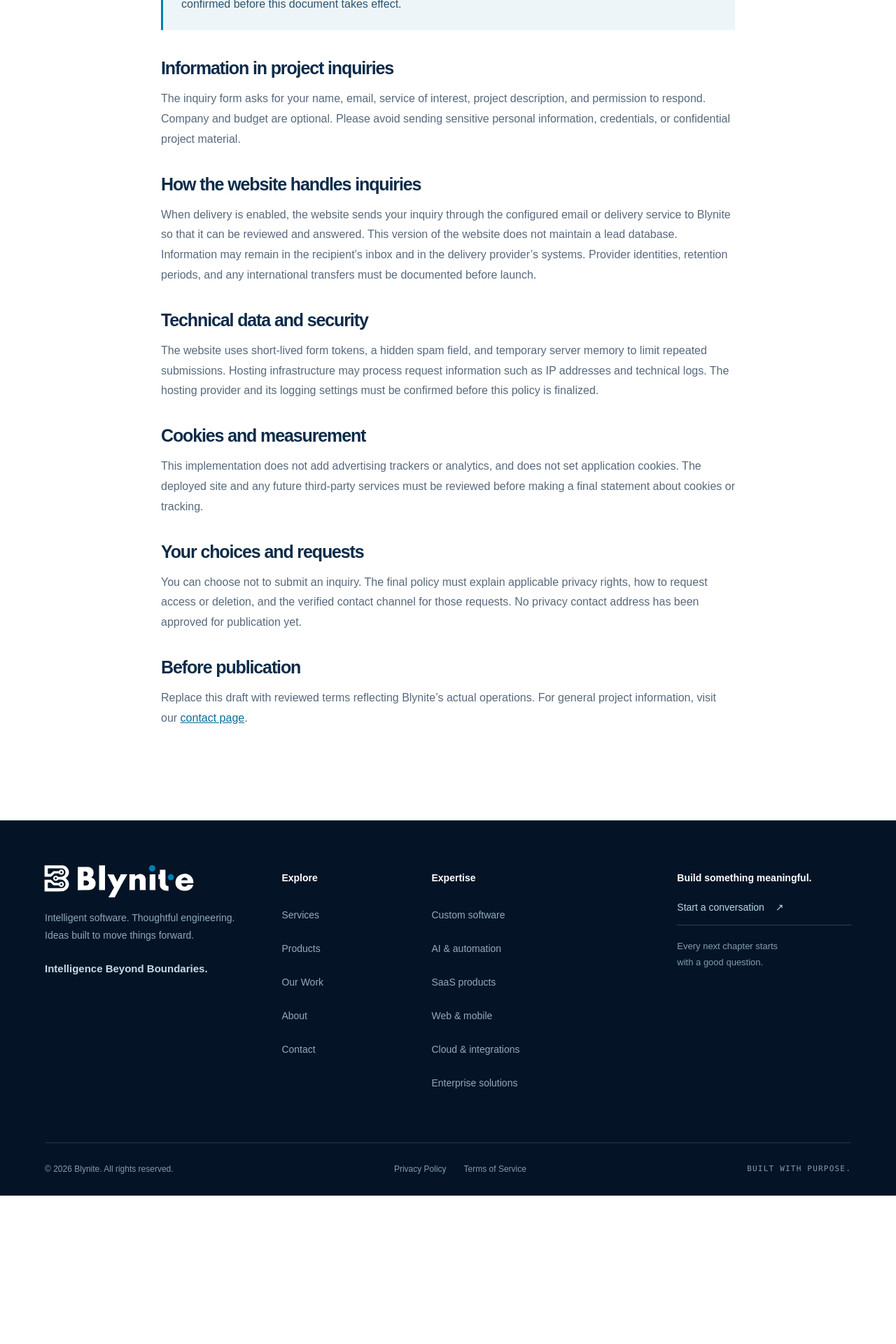
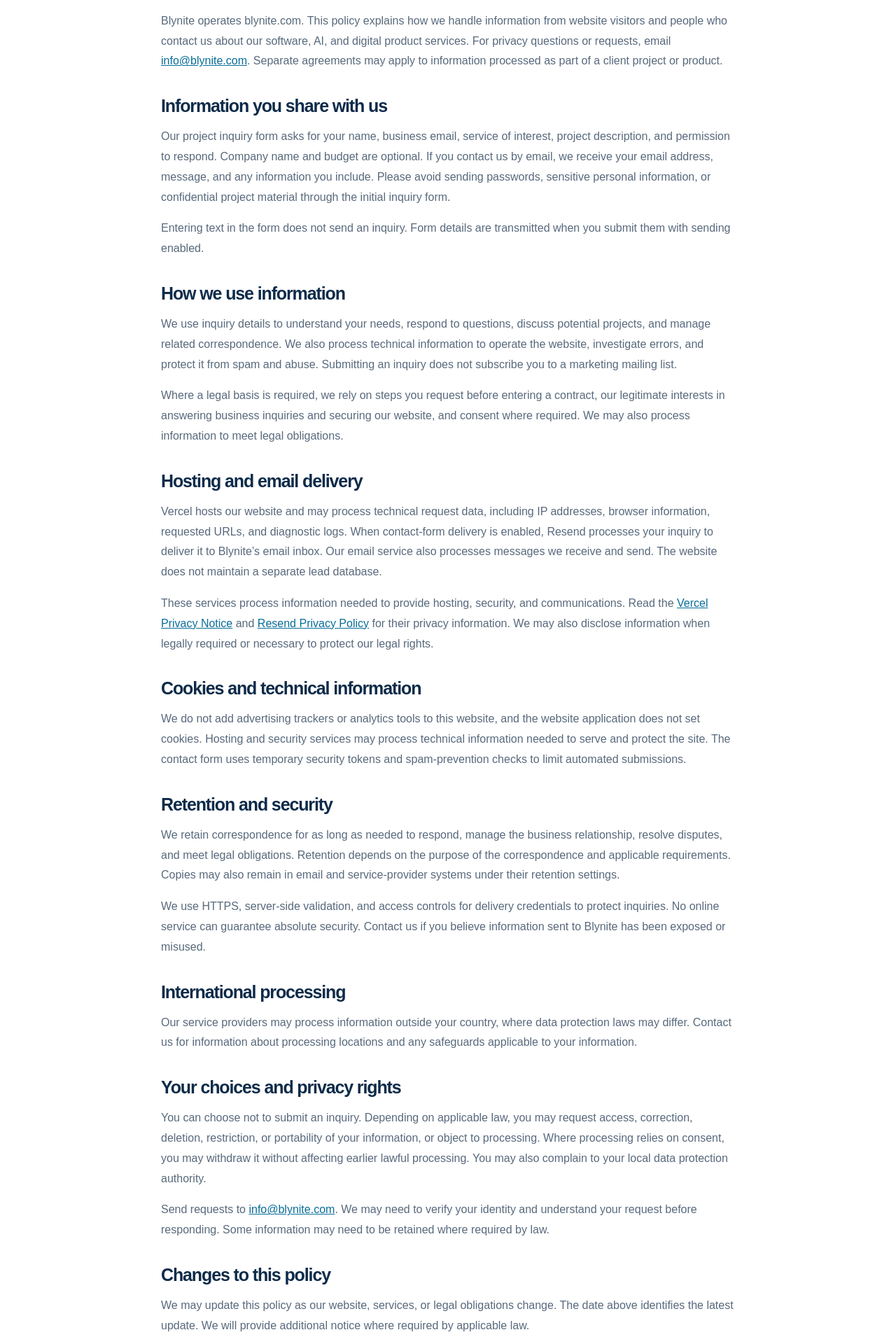
Before and after one commit to amirmustafamtp/blynite, a Next.js app: page /privacy in a window 1280 px wide. Shown: the part 640-2560 px from the top of the page at 70% size. Before the commit the page ends 2348 px from the top, so only its background shows below. Built offline with nearby package versions, Linux system fonts and the light colour scheme.

Commit message:
Publish website privacy policy and update search metadata

```diff
--- a/src/app/globals.css
+++ b/src/app/globals.css
@@ -1536,6 +1536,9 @@ svg {
   font-size: 16px;
   color: var(--muted);
 }
+.legal-section p + p {
+  margin-top: 16px;
+}
 .legal-section a {
   color: #086d98;
   text-decoration: underline;
--- a/src/app/privacy/page.tsx
+++ b/src/app/privacy/page.tsx
@@ -1,10 +1,9 @@
 import { LegalPage } from "@/components/legal-page";
 import { pageMetadata } from "@/lib/metadata";
 export const metadata = pageMetadata(
-  "Privacy Policy — Draft",
-  "Blynite's draft privacy policy, pending review before launch.",
+  "Privacy Policy",
+  "How Blynite handles personal information, project inquiries, hosting, and privacy requests.",
   "/privacy",
-  true,
 );
 export default function Privacy() {
   return <LegalPage type="privacy" />;
--- a/src/app/sitemap.ts
+++ b/src/app/sitemap.ts
@@ -4,6 +4,7 @@ import { services } from "@/data/services";
 import { publicCaseStudies, publicProducts } from "@/data/catalog";
 export default function sitemap(): MetadataRoute.Sitemap {
   return [
+    "/privacy",
     ...navigation.map((item) => item.href),
     ...services.map((item) => `/services/${item.slug}`),
     ...publicProducts.map((item) => `/products/${item.slug}`),
--- a/src/components/legal-page.tsx
+++ b/src/components/legal-page.tsx
@@ -5,11 +5,20 @@ export function LegalPage({ type }: { type: "privacy" | "terms" }) {
   return (
     <>
       <PageHero
-        eyebrow="Legal · Draft for review"
+        eyebrow={privacy ? "Legal" : "Legal · Draft for review"}
         title={privacy ? "Privacy Policy" : "Terms of Service"}
-        description="This document is a working draft. It requires review and approval before the website launches publicly."
+        description={
+          privacy
+            ? "How we handle personal information when you visit our website or contact Blynite."
+            : "This document is a working draft. It requires review and approval before the website launches publicly."
+        }
       />
       <article id="page-content" className="container narrow-content section">
+        {privacy ? (
+          <p>
+            Last updated: <time dateTime="2026-10-21">October 21, 2026</time>
+          </p>
+        ) : (
           <div className="legal-draft">
             <strong>Draft — not an approved legal policy.</strong>
             <p>
@@ -18,57 +27,141 @@ export function LegalPage({ type }: { type: "privacy" | "terms" }) {
               document takes effect.
             </p>
           </div>
+        )}
         {privacy ? (
           <>
             <section className="legal-section">
-              <h2>Information in project inquiries</h2>
+              <h2>About this policy</h2>
               <p>
-                The inquiry form asks for your name, email, service of interest,
-                project description, and permission to respond. Company and
-                budget are optional. Please avoid sending sensitive personal
-                information, credentials, or confidential project material.
+                Blynite operates blynite.com. This policy explains how we handle
+                information from website visitors and people who contact us
+                about our software, AI, and digital product services. For
+                privacy questions or requests, email{" "}
+                <a href="mailto:info@blynite.com">info@blynite.com</a>. Separate
+                agreements may apply to information processed as part of a
+                client project or product.
               </p>
             </section>
             <section className="legal-section">
-              <h2>How the website handles inquiries</h2>
+              <h2>Information you share with us</h2>
               <p>
-                When delivery is enabled, the website sends your inquiry through
-                the configured email or delivery service to Blynite so that it
-                can be reviewed and answered. This version of the website does
-                not maintain a lead database. Information may remain in the
-                recipient’s inbox and in the delivery provider’s systems.
-                Provider identities, retention periods, and any international
-                transfers must be documented before launch.
+                Our project inquiry form asks for your name, business email,
+                service of interest, project description, and permission to
+                respond. Company name and budget are optional. If you contact us
+                by email, we receive your email address, message, and any
+                information you include. Please avoid sending passwords,
+                sensitive personal information, or confidential project material
+                through the initial inquiry form.
+              </p>
+              <p>
+                Entering text in the form does not send an inquiry. Form details
+                are transmitted when you submit them with sending enabled.
               </p>
             </section>
             <section className="legal-section">
-              <h2>Technical data and security</h2>
+              <h2>How we use information</h2>
               <p>
-                The website uses short-lived form tokens, a hidden spam field,
-                and temporary server memory to limit repeated submissions.
-                Hosting infrastructure may process request information such as
-                IP addresses and technical logs. The hosting provider and its
-                logging settings must be confirmed before this policy is
-                finalized.
+                We use inquiry details to understand your needs, respond to
+                questions, discuss potential projects, and manage related
+                correspondence. We also process technical information to operate
+                the website, investigate errors, and protect it from spam and
+                abuse. Submitting an inquiry does not subscribe you to a
+                marketing mailing list.
+              </p>
+              <p>
+                Where a legal basis is required, we rely on steps you request
+                before entering a contract, our legitimate interests in
+                answering business inquiries and securing our website, and
+                consent where required. We may also process information to meet
+                legal obligations.
               </p>
             </section>
             <section className="legal-section">
-              <h2>Cookies and measurement</h2>
+              <h2>Hosting and email delivery</h2>
               <p>
-                This implementation does not add advertising trackers or
-                analytics, and does not set application cookies. The deployed
-                site and any future third-party services must be reviewed before
-                making a final statement about cookies or tracking.
+                Vercel hosts our website and may process technical request data,
+                including IP addresses, browser information, requested URLs, and
+                diagnostic logs. When contact-form delivery is enabled, Resend
+                processes your inquiry to deliver it to Blynite’s email inbox.
+                Our email service also processes messages we receive and send.
+                The website does not maintain a separate lead database.
+              </p>
+              <p>
+                These services process information needed to provide hosting,
+                security, and communications. Read the{" "}
+                <a href="https://vercel.com/legal/privacy-notice">
+                  Vercel Privacy Notice
+                </a>{" "}
+                and{" "}
+                <a href="https://resend.com/legal/privacy-policy">
+                  Resend Privacy Policy
+                </a>{" "}
+                for their privacy information. We may also disclose information
+                when legally required or necessary to protect our legal rights.
               </p>
             </section>
             <section className="legal-section">
-              <h2>Your choices and requests</h2>
+              <h2>Cookies and technical information</h2>
               <p>
-                You can choose not to submit an inquiry. The final policy must
-                explain applicable privacy rights, how to request access or
-                deletion, and the verified contact channel for those requests.
-                No privacy contact address has been approved for publication
-                yet.
+                We do not add advertising trackers or analytics tools to this
+                website, and the website application does not set cookies.
+                Hosting and security services may process technical information
+                needed to serve and protect the site. The contact form uses
+                temporary security tokens and spam-prevention checks to limit
+                automated submissions.
+              </p>
+            </section>
+            <section className="legal-section">
+              <h2>Retention and security</h2>
+              <p>
+                We retain correspondence for as long as needed to respond,
+                manage the business relationship, resolve disputes, and meet
+                legal obligations. Retention depends on the purpose of the
+                correspondence and applicable requirements. Copies may also
+                remain in email and service-provider systems under their
+                retention settings.
+              </p>
+              <p>
+                We use HTTPS, server-side validation, and access controls for
+                delivery credentials to protect inquiries. No online service can
+                guarantee absolute security. Contact us if you believe
+                information sent to Blynite has been exposed or misused.
+              </p>
+            </section>
+            <section className="legal-section">
+              <h2>International processing</h2>
+              <p>
+                Our service providers may process information outside your
+                country, where data protection laws may differ. Contact us for
+                information about processing locations and any safeguards
+                applicable to your information.
+              </p>
+            </section>
+            <section className="legal-section">
+              <h2>Your choices and privacy rights</h2>
+              <p>
+                You can choose not to submit an inquiry. Depending on applicable
+                law, you may request access, correction, deletion, restriction,
+                or portability of your information, or object to processing.
+                Where processing relies on consent, you may withdraw it without
+                affecting earlier lawful processing. You may also complain to
+                your local data protection authority.
+              </p>
+              <p>
+                Send requests to{" "}
+                <a href="mailto:info@blynite.com">info@blynite.com</a>. We may
+                need to verify your identity and understand your request before
+                responding. Some information may need to be retained where
+                required by law.
+              </p>
+            </section>
+            <section className="legal-section">
+              <h2>Changes to this policy</h2>
+              <p>
+                We may update this policy as our website, services, or legal
+                obligations change. The date above identifies the latest update.
+                We will provide additional notice where required by applicable
+                law.
               </p>
             </section>
           </>
@@ -123,6 +216,7 @@ export function LegalPage({ type }: { type: "privacy" | "terms" }) {
             </section>
           </>
         )}
+        {!privacy && (
           <section className="legal-section">
             <h2>Before publication</h2>
             <p>
@@ -131,6 +225,7 @@ export function LegalPage({ type }: { type: "privacy" | "terms" }) {
               <Link href="/contact">contact page</Link>.
             </p>
           </section>
+        )}
       </article>
     </>
   );
```
Also changed, not shown: 2 other files (tests, documents, lock files or other folders). Lines whose indentation alone changed are shown as unchanged.
